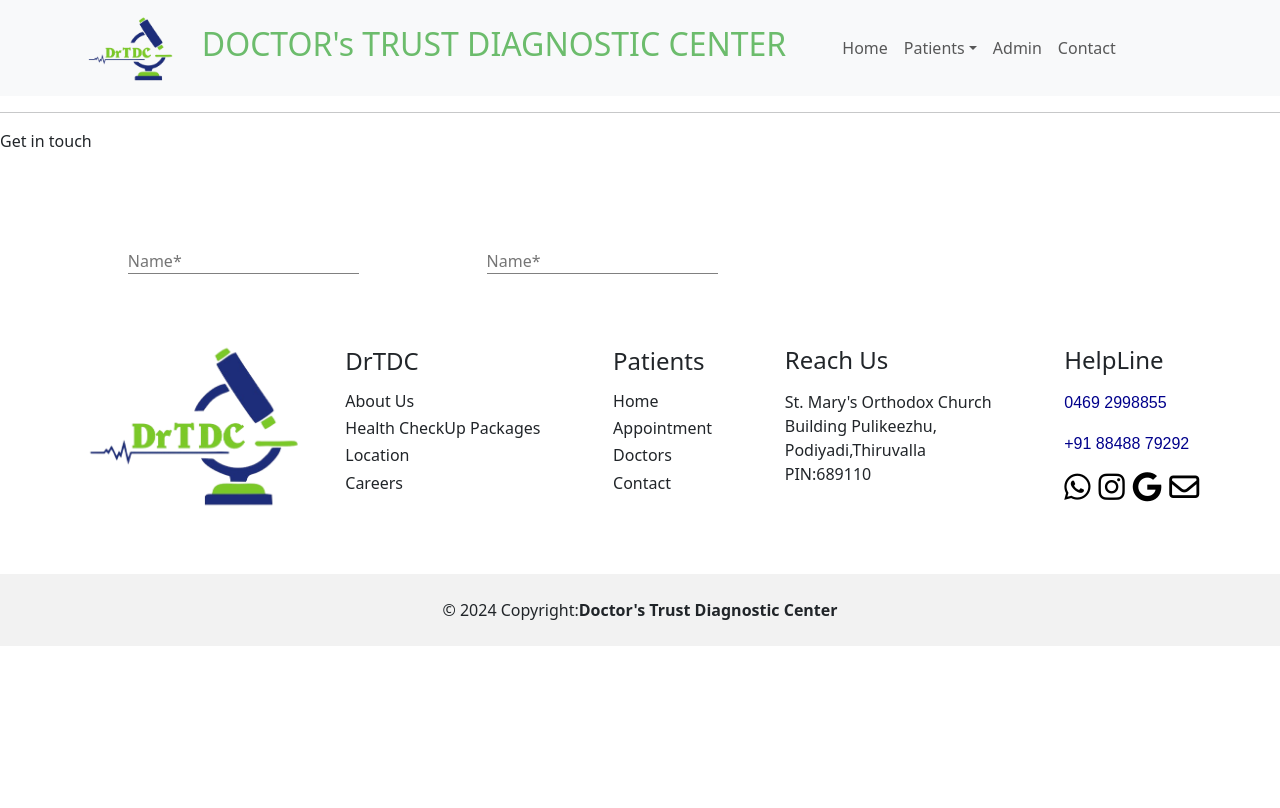
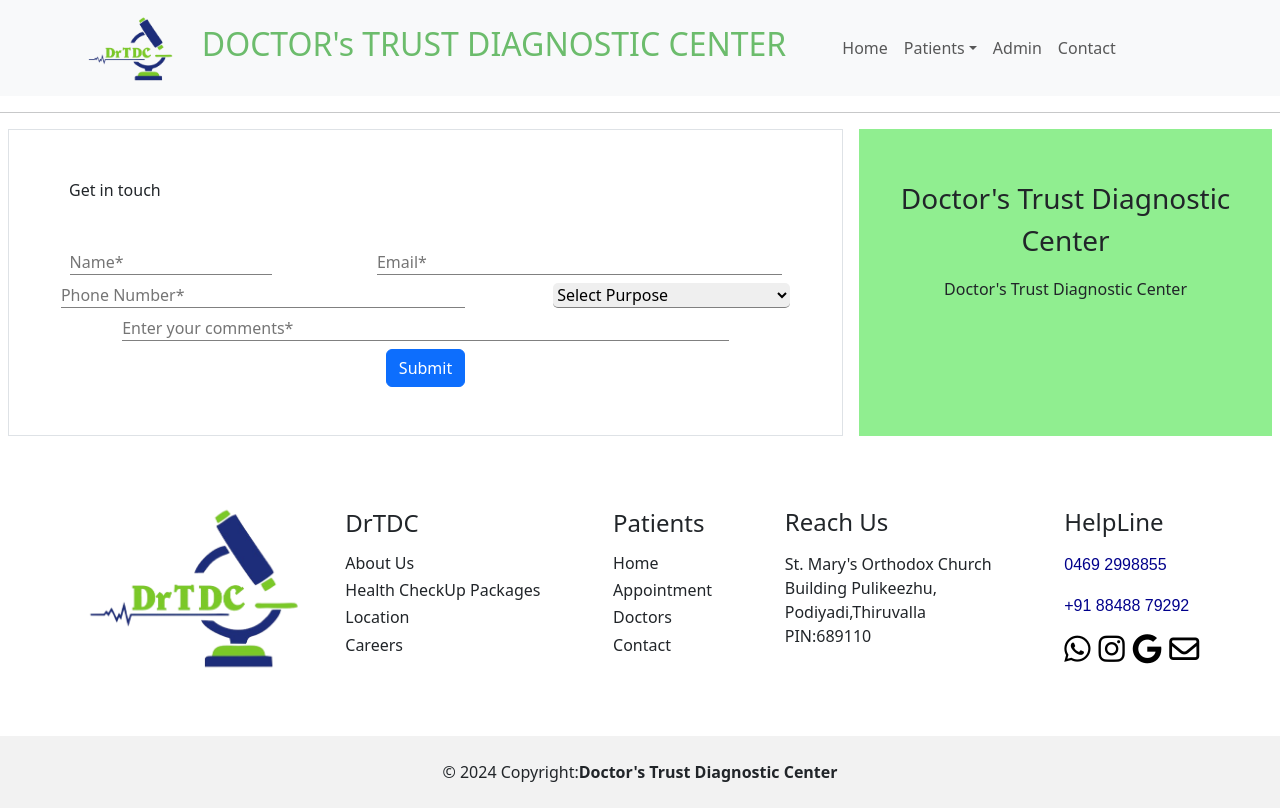
Before and after one commit to sandraelsa16/DrTDC, a React (Vite) app: page /contact in a window 1280 px wide. Built offline with nearby package versions, Linux system fonts and the light colour scheme; the HTML template or start-up script is replaced by a standard one.

Commit message:
files:changed

```diff
--- a/src/Pages/Admin.jsx
+++ b/src/Pages/Admin.jsx
@@ -29,9 +29,7 @@
         placeholder="Password"
       />
       <br />
-      <button class="btn btn-success w-50 mx-auto" onclick="loginacc()">
-        Log In
-      </button>
+      <button class="btn btn-success w-50 mx-auto">Log In</button>
     </div>
   );
 }
--- /dev/null
+++ b/src/Pages/Contact.css
@@ -0,0 +1,3 @@
+.contactarea{
+    background-color: lightgreen;
+}
--- a/src/Pages/Contact.jsx
+++ b/src/Pages/Contact.jsx
@@ -1,48 +1,63 @@
 import React from "react";
-
+import "./Contact.css";
 function Contact() {
   return (
-    <div className="row">
-      <p className="mb-5">Get in touch </p>
-      <div className=" container col-8 mx-auto my-0 mt-5 d-flex justify-content-evenly">
+    <div className="d-flex justify-content-evenly gap-3">
+      <div className="ms-2 container pb-5 border">
+        <p className="m-5">Get in touch </p>
+        <div className=" mt-5 mb-2 d-flex flex-wrap justify-content-around gap-2 ">
           <input
             type="text"
             placeholder="Name*"
-          // className="w-50"
+            className="w-25"
             style={{ border: "none", borderBottom: "1px solid grey" }}
           />
           <input
             type="email"
-          placeholder="Name*"
-          // className="w-50"
+            placeholder="Email*"
+            className="w-50"
             style={{ border: "none", borderBottom: "1px solid grey" }}
           />
-        {/* <input
-          type="email"
-          placeholder="Name*"
-          className="me-5"
+
+          <input
+            type="tel"
+            placeholder="Phone Number*"
+            className="w-50"
             style={{ border: "none", borderBottom: "1px solid grey" }}
           />
+          <select
+            name="purpose"
+            id=""
+            style={{ border: "none", borderBottom: "1px solid grey" }}
+          >
+            <option selected hidden value="Select Purpose">
+              Select Purpose
+            </option>
+            <option value="Become a Partner">Become a Partner</option>
+            <option value="Feedback">Feedback</option>
+            <option value="Test Enquiry">Test Enquiry</option>
+            <option value="Home Visit Enquiry">Home Visit Enquiry</option>
+            <option value="Request to resend the report">
+              Request to resend the report
+            </option>
+          </select>
+
           <input
-          type="email"
-          placeholder="Name*"
-          className="me-5"
+            type="text"
+            placeholder="Enter your comments*"
+            className="w-75"
             style={{ border: "none", borderBottom: "1px solid grey" }}
           />
-        <input
-          type="email"
-          placeholder="Name*"
-          className="me-5"
-          style={{ border: "none", borderBottom: "1px solid grey" }}
-        />
-        <input
-          type="email"
-          placeholder="Name*"
-          className="me-5"
-          style={{ border: "none", borderBottom: "1px solid grey" }}
-        /> */}
         </div>
-      <div className="col-4"></div>
+        <div className="text-center">
+          <button className="btn btn-primary">Submit</button>
+        </div>
+      </div>
+      <div className="contactarea w-50 pt-5 me-2 text-center">
+        <p className="fs-3">Doctor's Trust Diagnostic Center</p>
+        <a href=""></a>
+        <p>Doctor's Trust Diagnostic Center</p>
+      </div>
     </div>
   );
 }
--- a/src/Pages/Home.jsx
+++ b/src/Pages/Home.jsx
@@ -19,7 +19,7 @@
   };
   return (
     <div>
-      <Contactinfo />
+      {/* <Contactinfo /> */}
       <Carousal />
       <Button
         style={{
```
Lines whose indentation alone changed are shown as unchanged.
